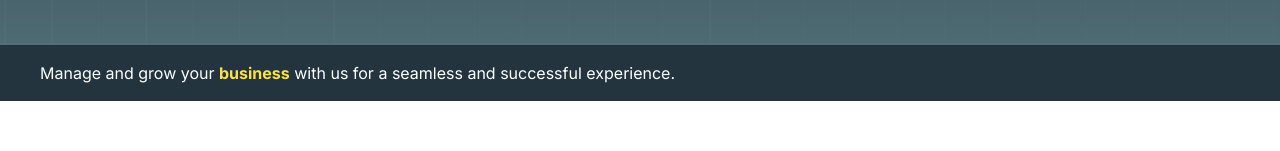
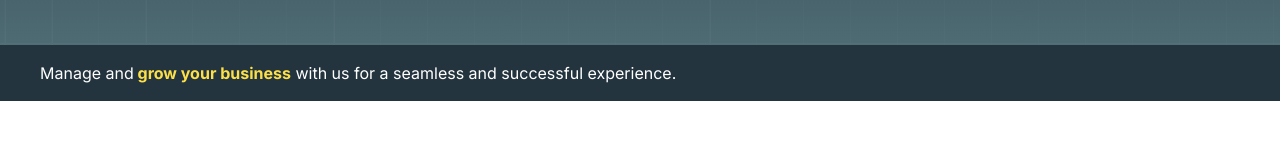
Before and after one commit to remesoft/company, a React (Vite) app: page / in a window 1280 px wide. Shown: the part 569-720 px from the top of the page. Built offline with nearby package versions, Linux system fonts and the light colour scheme.

Commit message:
some ui update on header section

```diff
--- a/src/components/Header.jsx
+++ b/src/components/Header.jsx
@@ -12,9 +12,9 @@ export default function Header() {
       </div>
       <div className="bg-[#23343F]">
         <p className="mx-auto max-w-[1200px] px-4 py-4 xl:px-0">
-          Manage and grow your{" "}
-          <strong className="text-yellow-300">business</strong> with us for a
-          seamless and successful experience.
+          Manage and
+          <strong className="text-yellow-300"> grow your business</strong> with
+          us for a seamless and successful experience.
         </p>
       </div>
     </header>
```
